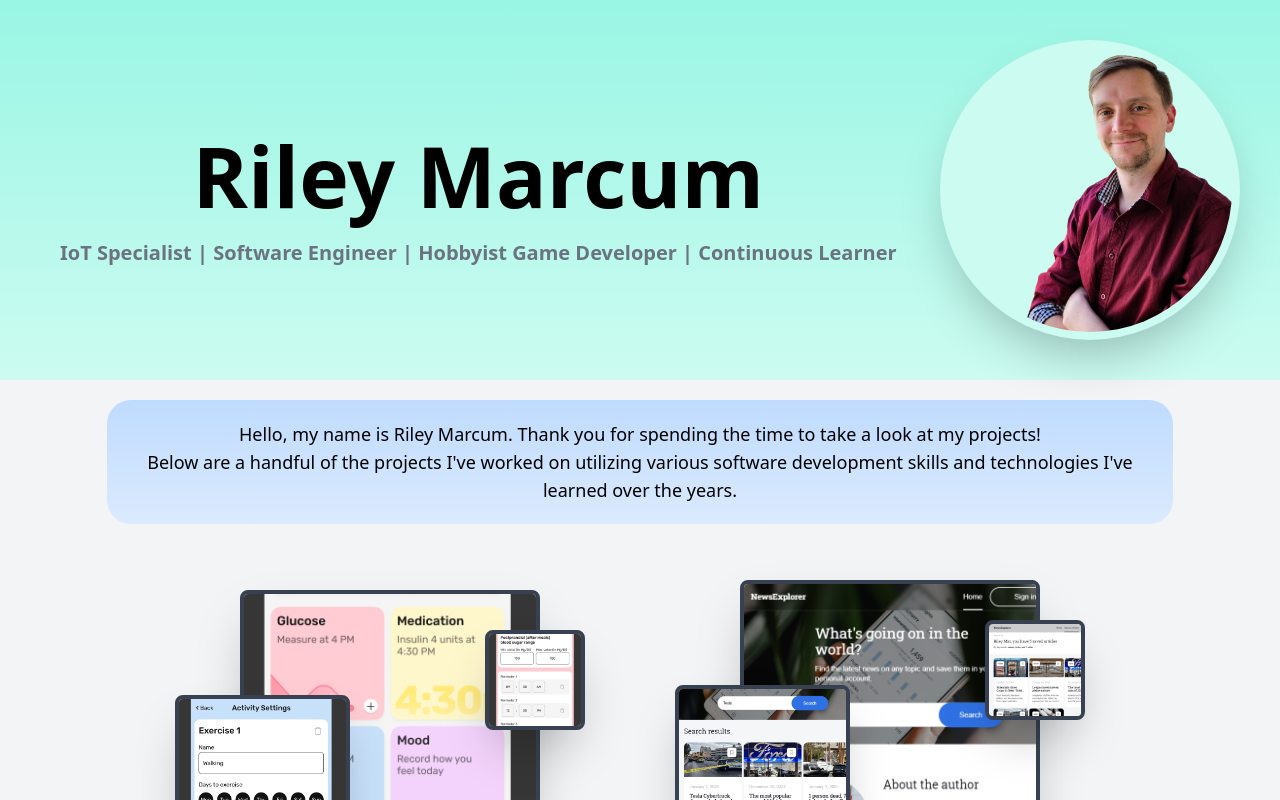
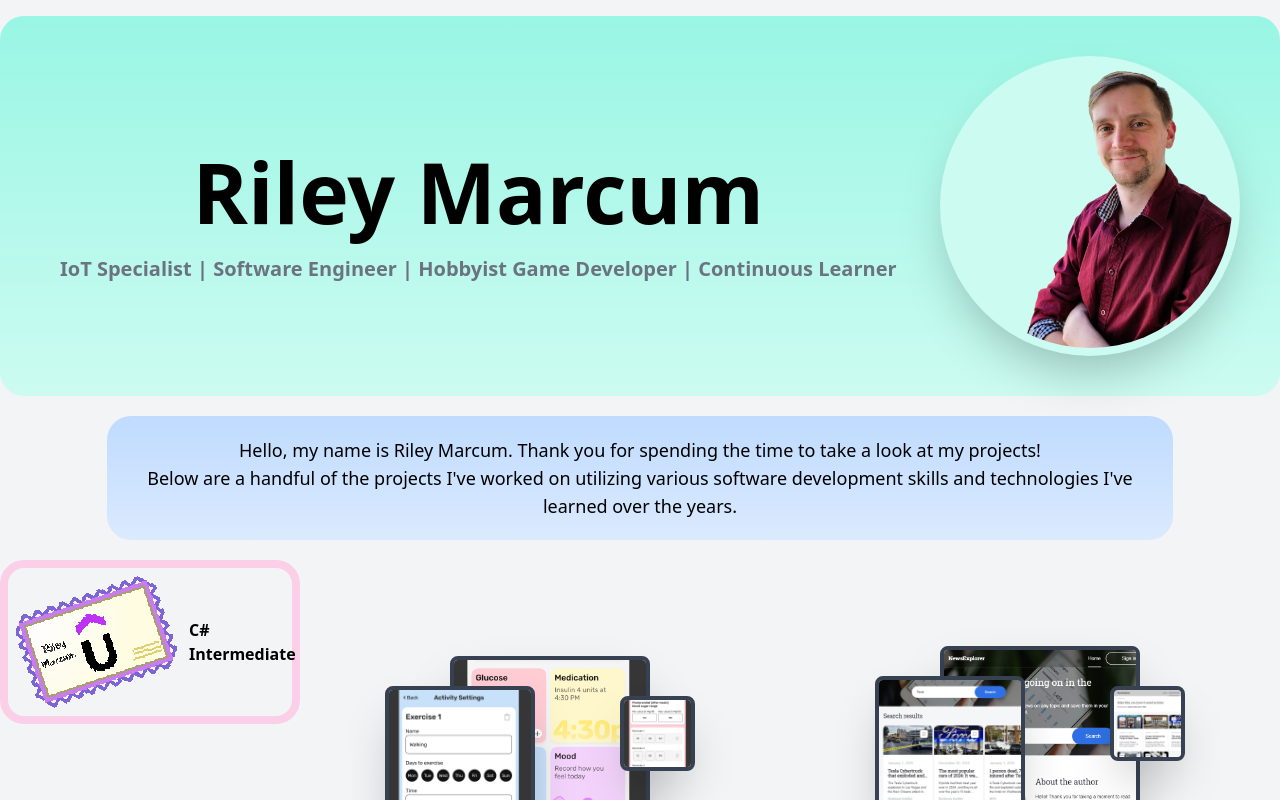
Before and after one commit to Aivaxela/portfolio, a React (Vite) app: page / in a window 1280 px wide. Shown: the top 800 px of the page. Built offline with nearby package versions, Linux system fonts and the light colour scheme.

Commit message:
add skills sidebar + more styling

```diff
--- a/src/components/App.jsx
+++ b/src/components/App.jsx
@@ -1,13 +1,13 @@
-import { Clusters } from "./Clusters";
+import { Body } from "./Body";
 import { Header } from "./Header";
 import { Intro } from "./Intro";
 
 export function App() {
   return (
-    <div className="flex flex-col items-center mx-auto max-w-[1440px] h-fit bg-gray-100">
+    <div className="flex flex-col items-center h-fit bg-gray-100 ">
       <Header />
       <Intro />
-      <Clusters />
+      <Body />
     </div>
   );
 }
--- /dev/null
+++ b/src/components/Body.jsx
@@ -0,0 +1,11 @@
+import { Clusters } from "./Clusters";
+import { SkillsBar } from "./SkillsBar";
+
+export function Body() {
+  return (
+    <div className="flex max-w-[1440px]">
+      <SkillsBar />
+      <Clusters />
+    </div>
+  );
+}
--- a/src/components/Cluster.jsx
+++ b/src/components/Cluster.jsx
@@ -17,7 +17,7 @@ export function Cluster({
   return (
     <div className="md:w-[500px] md:h-[500px] flex flex-col items-center justify-center group hover:scale-105 ease-in-out duration-500 mb-10">
       <a
-        className="relative w-[150px] h-[150px] md:w-[300px] md:h-[300px] mb-5"
+        className="relative w-[100px] h-[100px] md:w-[200px] md:h-[200px] mb-5"
         href={link}
         target="_blank"
         rel="noopener noreferrer"
@@ -25,17 +25,17 @@ export function Cluster({
         <img
           src={imgPrimary}
           alt="project image primary"
-          className={`absolute w-[150px] h-[150px] md:w-[300px] md:h-[300px] ${commonImageAttributes}`}
+          className={`absolute w-[100px] h-[100px] md:w-[200px] md:h-[200px] ${commonImageAttributes}`}
         />
         <img
           src={imgSecondary}
           alt="project image secondary"
-          className={`absolute z-10 w-[100px] h-[100px] md:w-[175px] md:h-[175px] left-[-65px] bottom-[20px] md:group-hover:translate-y-[-65px] ${commonImageAttributes}`}
+          className={`absolute z-10 w-[75px] h-[75px] md:w-[150px] md:h-[150px] left-[-65px] bottom-[20px] md:group-hover:translate-y-[-65px] ${commonImageAttributes}`}
         />
         <img
           src={imgTertiary}
           alt="project image secondary"
-          className={`absolute z-20 w-[65px] h-[65px] md:w-[100px] md:h-[100px] right-[-45px] top-[40px] md:group-hover:translate-y-20 ${commonImageAttributes}`}
+          className={`absolute z-20 w-[40px] h-[40px] md:w-[75px] md:h-[75px] right-[-45px] top-[40px] md:group-hover:translate-y-20 ${commonImageAttributes}`}
         />
       </a>
       <div className="flex flex-col items-center">
--- a/src/components/Header.jsx
+++ b/src/components/Header.jsx
@@ -2,7 +2,7 @@ import me from "../assets/me-removebg.png";
 
 export function Header() {
   return (
-    <header className="flex flex-col items-center bg-gradient-to-b p-10 from-teal-200 to-teal-100 w-full">
+    <header className="flex flex-col max-w-[1440px] items-center bg-gradient-to-b p-10 rounded-3xl mt-4 from-teal-200 to-teal-100 w-full">
       <div className="flex flex-col gap-3 md:flex-row md:gap-0 justify-between w-full">
         <div className="flex flex-col justify-center text-center ml-5">
           <h1 className="text-[48px] md:text-[84px] font-bold">Riley Marcum</h1>
--- a/src/components/Intro.jsx
+++ b/src/components/Intro.jsx
@@ -1,6 +1,6 @@
 export function Intro() {
   return (
-    <section className="flex flex-col text-center p-5 my-5 w-10/12 bg-gradient-to-b from-blue-200 to-blue-100 rounded-3xl">
+    <section className="flex flex-col max-w-[1440px] text-center p-5 my-5 w-10/12 bg-gradient-to-b from-blue-200 to-blue-100 rounded-3xl">
       <p className="text-md md:text-lg">
         Hello, my name is Riley Marcum. Thank you for spending the time to take
         a look at my projects!
--- /dev/null
+++ b/src/components/Skill.jsx
@@ -0,0 +1,10 @@
+import certImg from "../assets/cert.png";
+
+export function Skill() {
+  return (
+    <div className="flex items-center w-[300px] gap-3 p-2 border-8 border-pink-200 rounded-3xl">
+      <img className="" src={certImg} alt="certificate icon" />
+      <h3 className="font-semibold text-l">C# Intermediate</h3>
+    </div>
+  );
+}
--- /dev/null
+++ b/src/components/SkillsBar.jsx
@@ -0,0 +1,9 @@
+import { Skill } from "./Skill";
+
+export function SkillsBar() {
+  return (
+    <div className="w-[300px]">
+      <Skill />
+    </div>
+  );
+}
```
Also changed, not shown: src/assets/cert.png (added).
